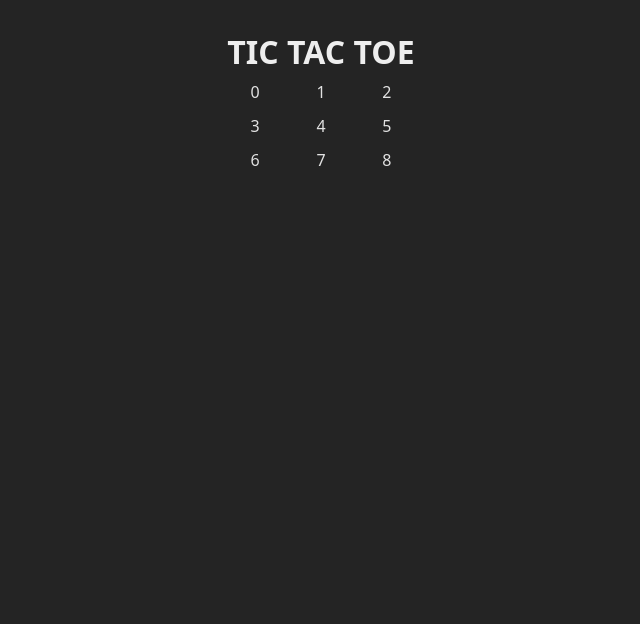
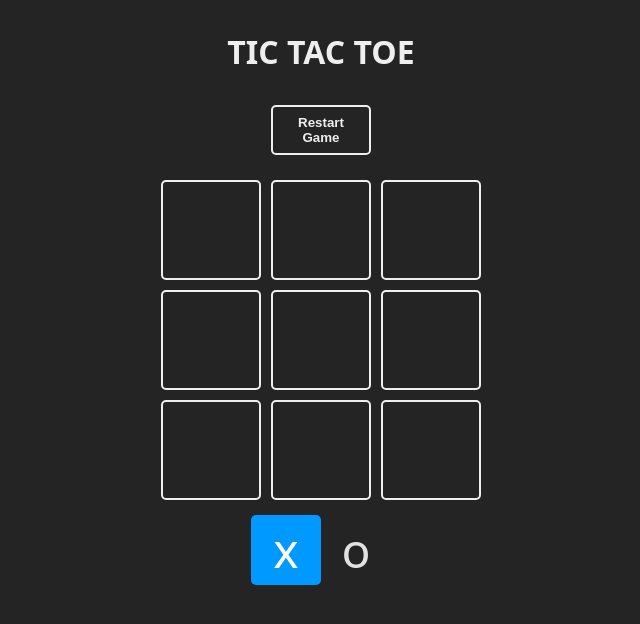
Before and after one commit to Fernii99/Tic-Tac-Toe, a React (Vite) app: page / in a window 1280 px wide. Shown: the top 624 px of the page, without its empty margins (319-959 px from the left). Built offline with nearby package versions, Linux system fonts and the light colour scheme.

Commit message:
[ADD] Game developed

```diff
--- a/src/App.jsx
+++ b/src/App.jsx
@@ -1,26 +1,134 @@
+import { useState } from "react";
 const TURNS =  {
   X: 'x',
   O: 'o'
 }
 
-const board = Array(9).fill(null);
+
+const Square = ({children, isSelected, updateBoard, index }) => {
+
+  const className = `square ${isSelected ? 'is-selected' : ''}`;
+
+  const handleClick = () => {
+    updateBoard(index)
+  }
+
+  return (
+    <div onClick={handleClick} className={className}>
+      {children}
+    </div>
+  )
+}
+
+const WINNER_COMBOS = [
+  [0,1,2],
+  [3,4,5],
+  [6,7,8],
+  [0,3,6],
+  [1,4,7],
+  [2,5,8],
+  [0,4,8],
+  [2,4,6]
+]
 
 function App() {
+  const [board, setBoard] = useState(Array(9).fill(null));
+
+  const [turn, setTurn] = useState(TURNS.X)
+  const [winner, setWinner] = useState(null);
+
+  const updateBoard = (index) => {
+
+    //check if there is something on the square or there is a winner not allow to click
+    if( board[index] || winner ) return
+
+    //UPdate the board
+    //! NEVER mutate the values of the props, states allways need to be inmutable
+    const newBoard = [...board]
+    newBoard[index] = turn
+    setBoard(newBoard)
+
+    const newTurn = turn === TURNS.X ? TURNS.O : TURNS.X
+    setTurn(newTurn)
+
+    const newWinner = checkWinner(newBoard)
+    if(newWinner){
+      setWinner(newWinner)
+    }
+    else if(checkEndGame(newBoard)){
+      setWinner(false);
+    }
+  }
+
+  const checkEndGame = (newBoard) => {
+    return newBoard.every((square) => square != null)
+  }
+
+  const checkWinner = (boardToCheck) => {
+
+    //Check all the options to see if there is a winner
+    for( const combo of WINNER_COMBOS){
+      const [a,b,c] = combo;
+      if(
+        boardToCheck[a] &&
+        boardToCheck[a] == boardToCheck[b] &&
+        boardToCheck[a] == boardToCheck[c]
+      ){
+        return boardToCheck[a]
+      }
+    }
+    return null
+  }
+
+  const resetGame = () => {
+    setBoard(Array(9).fill(null))
+    setTurn(TURNS.X)
+    setWinner(null);
+  }
 
   return (
     <main className="board">
       <h1> TIC TAC TOE</h1>
+      <button onClick={resetGame}> Restart Game</button>
       <section className="game">
         {board.map( (square, index) =>{
           return (
-            <div className="cell" key={index}>
-              <span className="cell_content">
-                {index}
-              </span>
-            </div>
+            <Square key={index} index={index} updateBoard={updateBoard}>
+              {square}
+            </Square>
           )
         } )}
       </section>
+
+      <section className="turn">
+        <Square isSelected={turn === TURNS.X} >
+          {TURNS.X}
+        </Square>
+        <Square isSelected={turn === TURNS.O} >
+          {TURNS.O}
+        </Square>
+      </section>
+
+      {
+        winner != null && (
+          <section className="winner">
+            <div className="text">
+              <h2>
+                { winner === false ? 'Empate' : 'Winner is: ' + winner}
+              </h2>
+
+              <header className="">
+                {winner && <Square>{winner}</Square>}
+              </header>
+
+              <footer>
+                <button onClick={resetGame}> Start Again</button>
+              </footer>
+            </div>
+
+          </section>
+        )
+      }
     </main>
   )
 }
```
